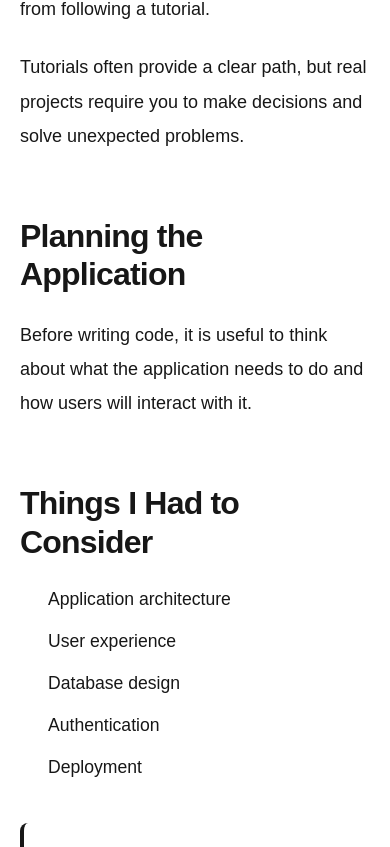
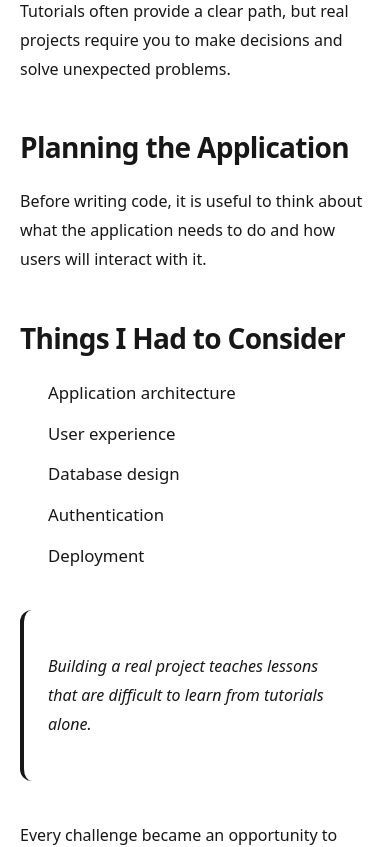
Before and after one commit to SudeepSilwal/blog, a Next.js app: page /posts/building-my-first-web-application in a window 390 px wide. Shown: the part 880-1727 px from the top of the page. Built offline with nearby package versions, Linux system fonts and the light colour scheme.

Commit message:
Update globals.css

```diff
--- a/src/app/globals.css
+++ b/src/app/globals.css
@@ -41,7 +41,7 @@ body {
   margin: 0;
   background: var(--background);
   color: var(--foreground);
-  font-family: Arial, Helvetica, sans-serif;
+  font-family: var(--font-geist-sans), Arial, Helvetica, sans-serif;
   -webkit-font-smoothing: antialiased;
   text-rendering: optimizeLegibility;
 }
@@ -52,24 +52,25 @@ a {
 }
 
 img {
+  display: block;
   max-width: 100%;
-  height: auto;
 }
 
-/* Better article typography */
+/* =========================
+   ARTICLE TYPOGRAPHY
+========================= */
 
 .prose {
   color: var(--foreground);
 }
 
 .prose p {
-  margin-top: 1.5rem;
-  margin-bottom: 1.5rem;
-  font-size: 1.125rem;
+  margin-top: 1.4rem;
+  margin-bottom: 1.4rem;
+  font-size: 1.1rem;
   line-height: 1.9;
 }
 
-.prose h1,
 .prose h2,
 .prose h3,
 .prose h4 {
@@ -88,7 +89,7 @@ img {
 .prose h3 {
   margin-top: 2.5rem;
   margin-bottom: 1rem;
-  font-size: 1.5rem;
+  font-size: 1.45rem;
   line-height: 1.3;
 }
 
@@ -101,7 +102,7 @@ img {
 .prose li {
   margin: 0.75rem 0;
   padding-left: 0.25rem;
-  font-size: 1.1rem;
+  font-size: 1.05rem;
   line-height: 1.7;
 }
 
@@ -110,8 +111,8 @@ img {
   padding: 1.25rem 1.5rem;
   border-left: 4px solid var(--foreground);
   background: var(--card);
-  border-radius: 0.5rem;
-  font-size: 1.25rem;
+  border-radius: 0.75rem;
+  font-size: 1.15rem;
   font-style: italic;
 }
 
@@ -120,26 +121,39 @@ img {
   font-weight: 700;
 }
 
+/* =========================
+   IMAGES INSIDE ARTICLES
+========================= */
+
 .prose img {
   width: 100%;
   height: auto;
   max-height: 420px;
   object-fit: cover;
-
   margin: 2.5rem 0;
-
   border-radius: 1rem;
-
   border: 1px solid var(--border);
 }
 
-/* Article hero image */
+/* =========================
+   MOBILE
+========================= */
 
-.post-hero-image {
-  transition: transform 0.4s ease;
+@media (max-width: 640px) {
+  .prose p {
+    font-size: 1rem;
+    line-height: 1.8;
+  }
+
+  .prose h2 {
+    margin-top: 3rem;
+    font-size: 1.75rem;
+  }
+
+  .prose h3 {
+    font-size: 1.3rem;
+  }
 }
-
-/* Selection */
 
 ::selection {
   background: var(--foreground);
```
